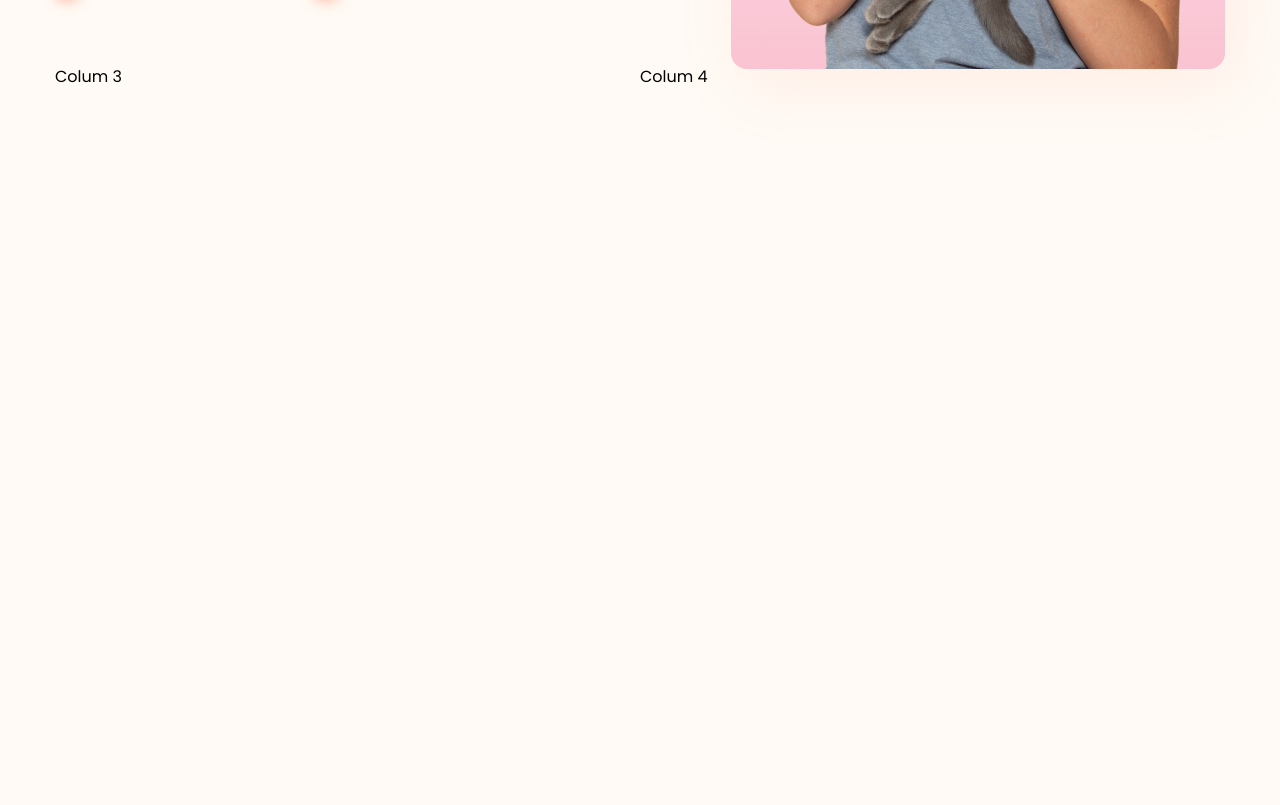
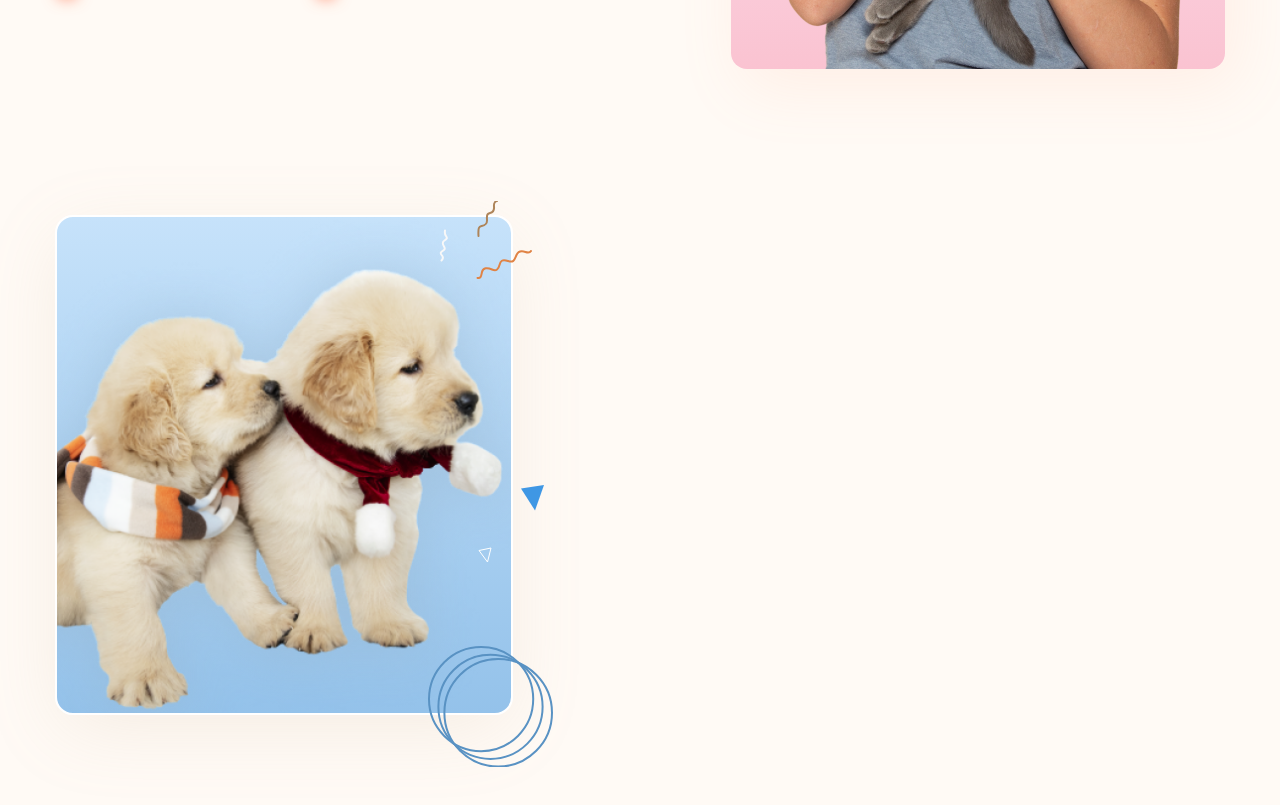
Before and after one commit to nguyenvanhuy1998/htmlcss-project-0401, a plain HTML site: page index.html in a window 1280 px wide. Shown: the part 1371-2176 px from the top of the page. Drawn offline with Linux system fonts and the light colour scheme.

Commit message:
Làm phần About #3

```diff
--- a/assets/css/styles.css
+++ b/assets/css/styles.css
@@ -298,6 +298,7 @@ a {
 .about__inner {
     display: grid;
     grid-template-columns: 1fr 1fr;
+    row-gap: 146px;
     align-items: center;
 
 
@@ -421,9 +422,64 @@ a {
     display: block;
     margin: 0 auto;
 }
+
 .about__media-decor {
     position: absolute;
     top: 157px;
     right: -50px;
     z-index: -1;
 }
+
+.about__img-wrap-bottom {
+    margin-left: 0;
+    width: 458px;
+    border-radius: 18px;
+    background: linear-gradient(180deg, #C6E2FA 0%, #94C2EA 100%);
+    border: 2px solid #FFFFFF;
+    box-shadow: 0px 17px 77px -8px #BEA58B2B;
+
+}
+
+.about__img-wrap-bottom::after {
+    content: none;
+}
+
+.about__img-bottom {
+    width: 100%;
+}
+
+.about__decor-img {
+    position: absolute;
+}
+
+.about__decor-img:nth-child(1) {
+    top: 12px;
+    right: 63px;
+}
+
+.about__decor-img:nth-child(2) {
+    top: -16px;
+    right: 13px;
+}
+
+.about__decor-img:nth-child(3) {
+    top: 33px;
+    right: -21px;
+}
+
+.about__decor-img:nth-child(4) {
+    top: 268px;
+    right: -33px;
+
+}
+
+.about__decor-img:nth-child(5) {
+    bottom: 150px;
+    right: 19px;
+
+}
+
+.about__decor-img:nth-child(6) {
+    bottom: -54px;
+    right: -42px;
+}
--- a/index.html
+++ b/index.html
@@ -296,8 +296,50 @@
                                 class="about__media-decor"
                             />
                         </div>
-                        <div class="about__media">Colum 3</div>
-                        <div class="about__content">Colum 4</div>
+                        <div class="about__media">
+                            <figure
+                                class="about__img-wrap about__img-wrap-bottom"
+                            >
+                                <img
+                                    src="./assets/images/about-02.png"
+                                    alt=""
+                                    class="about__img about__img-bottom"
+                                />
+                                <div>
+                                    <img
+                                        src="./assets/images/decor-03.svg"
+                                        alt=""
+                                        class="about__decor-img"
+                                    />
+                                    <img
+                                        src="./assets/images/decor-04.svg"
+                                        alt=""
+                                        class="about__decor-img"
+                                    />
+                                    <img
+                                        src="./assets/images/decor-05.svg"
+                                        alt=""
+                                        class="about__decor-img"
+                                    />
+                                    <img
+                                        src="./assets/images/decor-06.svg"
+                                        alt=""
+                                        class="about__decor-img"
+                                    />
+                                    <img
+                                        src="./assets/images/decor-07.svg"
+                                        alt=""
+                                        class="about__decor-img"
+                                    />
+                                    <img
+                                        src="./assets/images/decor-08.svg"
+                                        alt=""
+                                        class="about__decor-img"
+                                    />
+                                </div>
+                            </figure>
+                        </div>
+                        <div class="about__content"></div>
                     </div>
                 </div>
             </section>
```
Also changed, not shown: assets/images/about-02.png (added), assets/images/decor-03.svg (added), assets/images/decor-04.svg (added), assets/images/decor-05.svg (added), assets/images/decor-06.svg (added), assets/images/decor-07.svg (added), assets/images/decor-08.svg (added).
